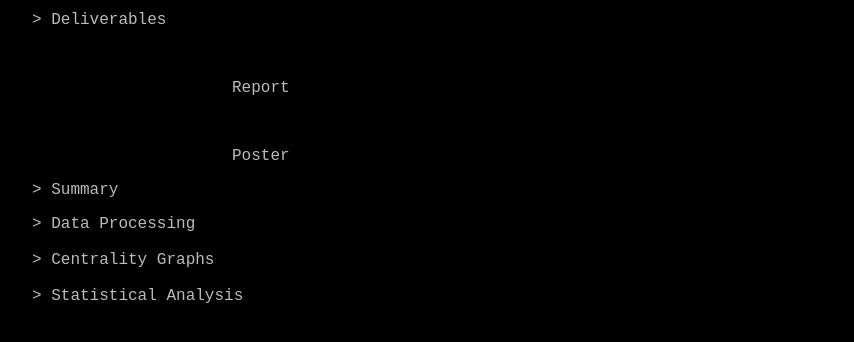
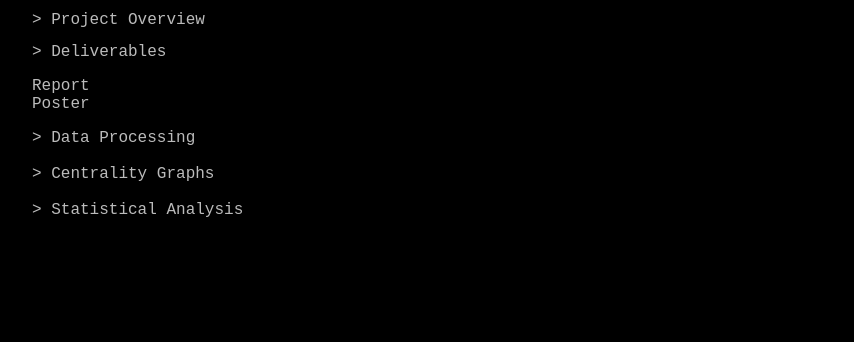
Before and after one commit to kathyzxu/csuremm, a plain HTML site: page index.html in a window 1280 px wide. Both pictures are taken after a click on the element "> Deliverables". Shown: the part 98-440 px from the top of the page, without its empty margins (176-1030 px from the left). Drawn offline with Linux system fonts and the light colour scheme.

Commit message:
Update index.html

```diff
--- a/index.html
+++ b/index.html
@@ -65,15 +65,17 @@
     <h1 class="centered-heading"><img src="index/MTA_NYC_Logo_Black.png" height="40">
         Subway Centrality on Public High School Performance</h1>
 
+    <h2 class="expandable">> Project Overview</h2>
+    <div class="hidden">
+        <p><h3>hellooooo</h3></p>
+    </div>
+
     <h2 class="expandable">> Deliverables</h2>
     <div class="hidden">
-        <p><a href="deliverables/Subway Centrality Report.pdf"><h3>Report</h3></a></p>
-        <p><a href="deliverables/Subway Centrality Poster.pdf"><h3>Poster</h3></a></p>
-    </div>
-
-    <h2 class="expandable">> Summary</h2>
-    <div class="hidden">
-        <p><h3>hellooooo</h3></p>
+        <ul>
+            <li><a href="deliverables/Subway Centrality Report.pdf">Report</a></li>
+            <li><a href="deliverables/Subway Centrality Poster.pdf">Poster</a></li>
+        </ul>
     </div>
 
     <ul>
```
